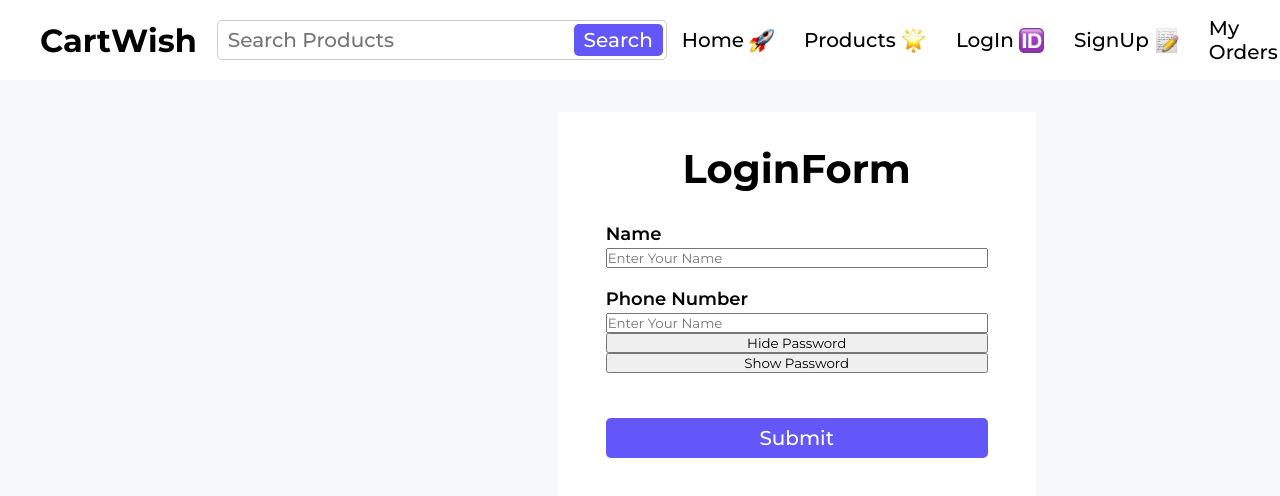
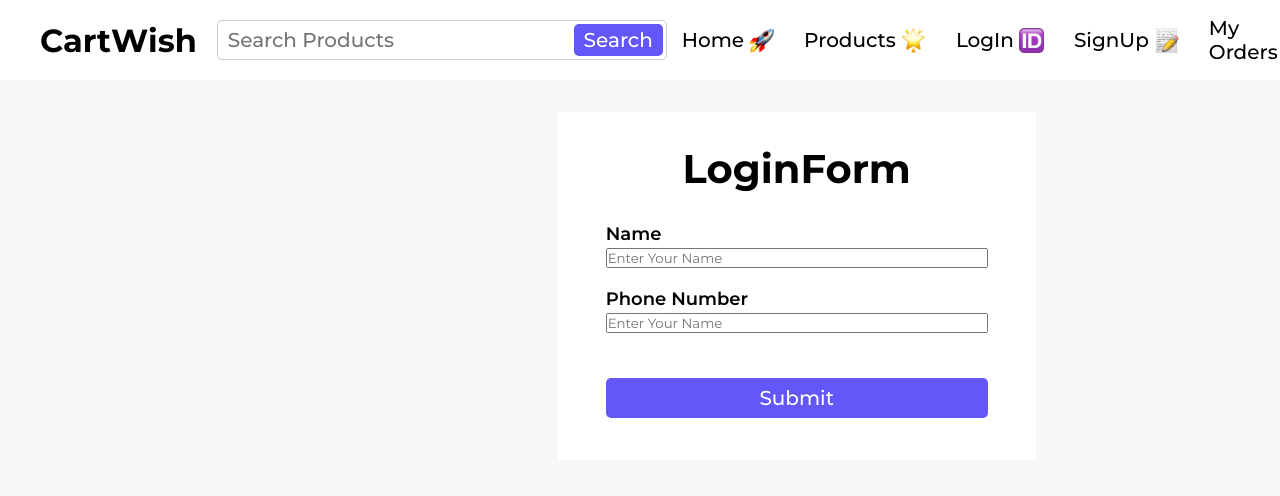
Before and after one commit to Imesh29/cartwish, a React (Vite) app: page / in a window 1280 px wide. Shown: the top 496 px of the page. Built offline with nearby package versions, Linux system fonts and the light colour scheme.

Commit message:
Handling Form using using useRef hooks

```diff
--- a/src/components/Authentication/LoginPage.jsx
+++ b/src/components/Authentication/LoginPage.jsx
@@ -3,10 +3,23 @@ import React, { useRef } from "react";
 import "./LoginPage.css";
 
 const LoginPage = () => {
-  const passwordRef = useRef(null);
+  const nameRef = useRef(null);
+  const phoneRef = useRef(null);
+
+  const handleSubmit = (e) => {
+    e.preventDefault();
+    const user = {
+      name: "",
+      phone: 0,
+    };
+    user.name = nameRef.current.value;
+    user.phone = phoneRef.current.value;
+    console.log(user);
+  };
+
   return (
     <section className="align_center form_page">
-      <form className="authentication_form">
+      <form className="authentication_form" onSubmit={handleSubmit}>
         <h2>LoginForm</h2>
         <div className="form_inputs">
           <div>
@@ -21,24 +34,12 @@ const LoginPage = () => {
           <div>
             <label htmlFor="phone">Phone Number</label>
             <input
-              type="password"
-              ref={passwordRef}
+              type="number"
+              ref={phoneRef}
               id="phone"
               className="form_text_inputs"
               placeholder="Enter Your Name"
             />
-            <button
-              type="button"
-              onClick={() => (passwordRef.current.type = "password")}
-            >
-              Hide Password
-            </button>
-            <button
-              type="button"
-              onClick={() => (passwordRef.current.type = "text")}
-            >
-              Show Password
-            </button>
           </div>
           <button type="submit" className="search_button form_submit">
             Submit
```
